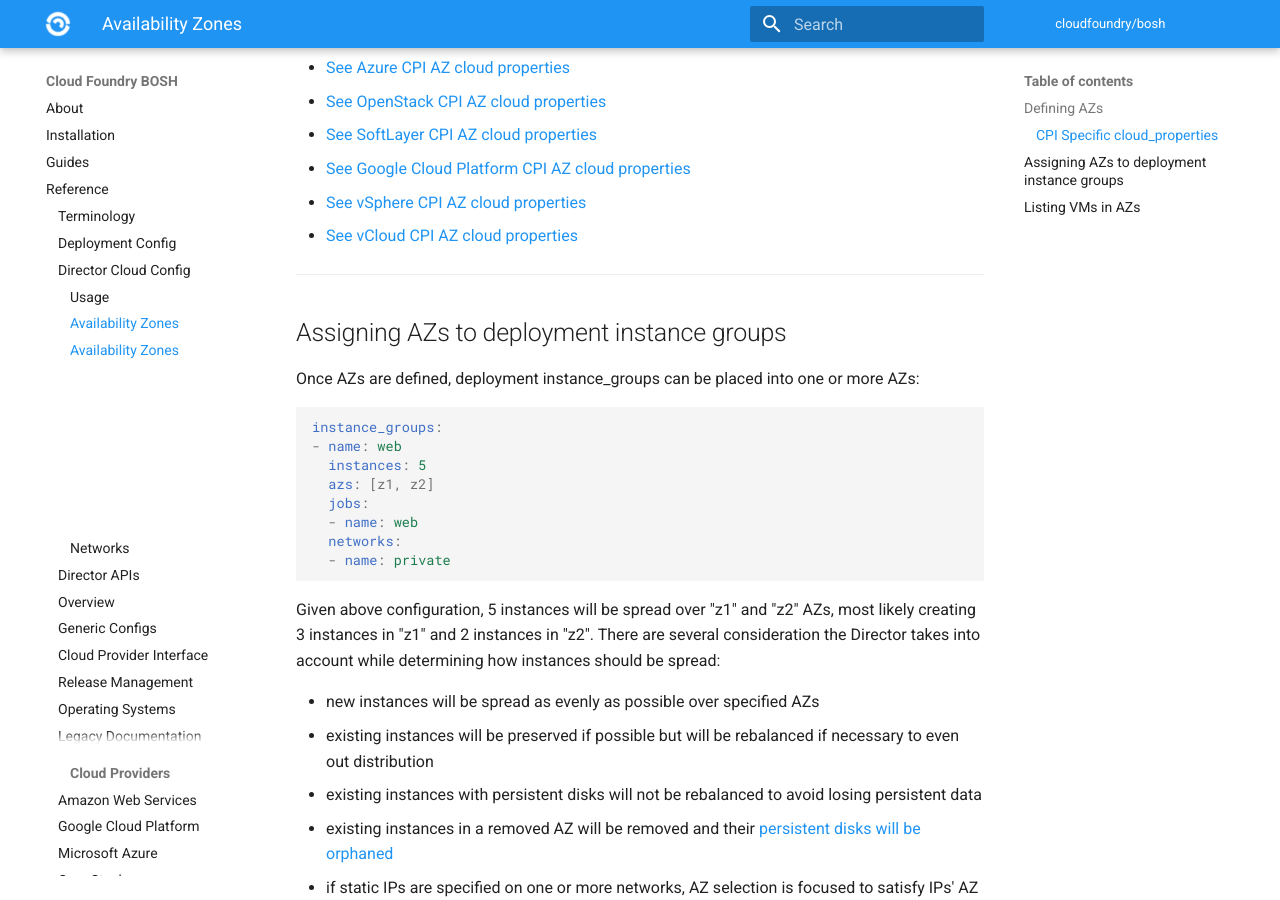
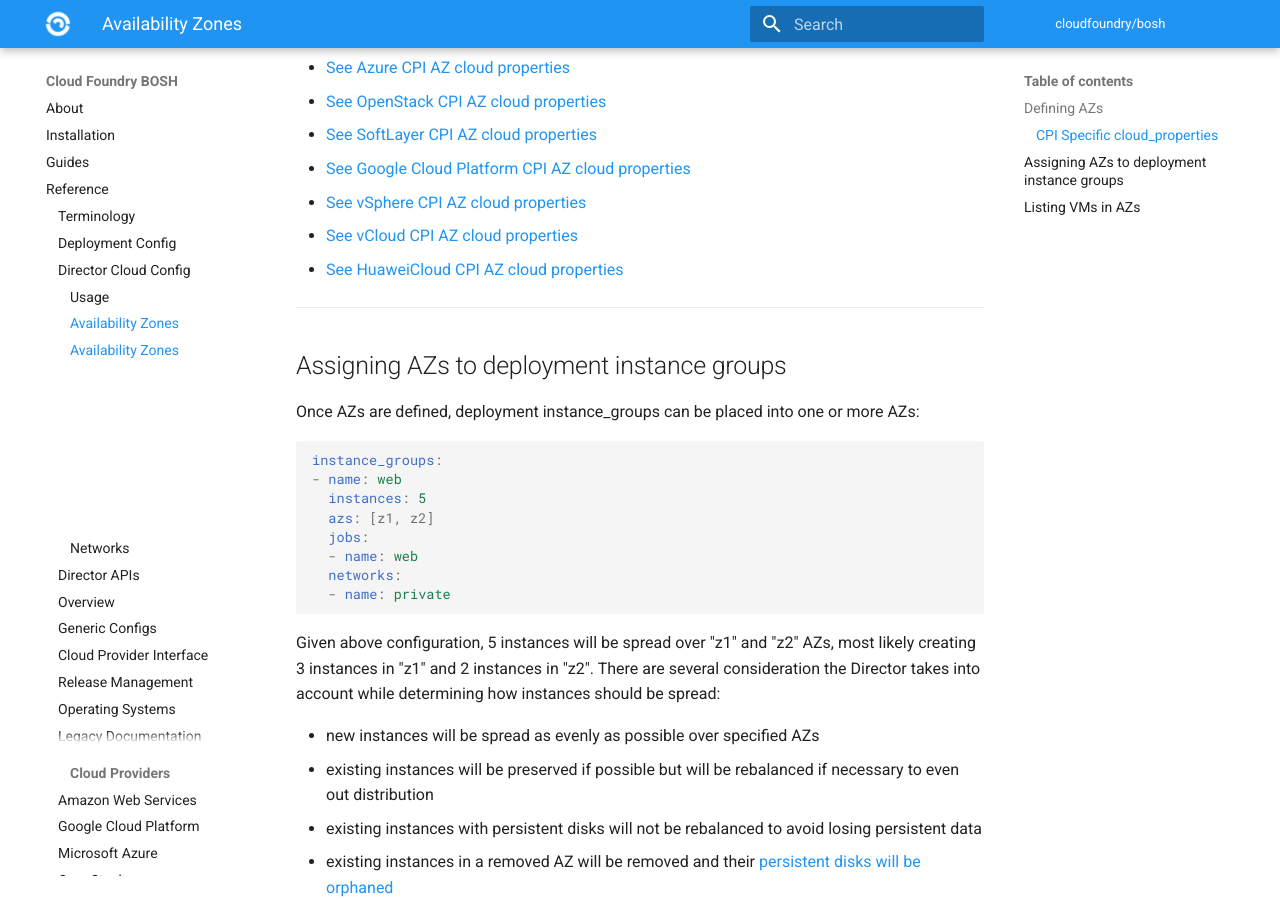
Before and after one commit to cloudfoundry/docs-bosh, an MkDocs documentation site: the page built from content/azs.md, in a window 1280 px wide and 900 px high, scrolled down 1289 px. Built offline with MkDocs 1.6.1 and Material for MkDocs 9.7.7, drawn with Linux system fonts in a browser that asks for light colours; old or Windows-style settings are respelled for this version of MkDocs.

Commit message:
Update azs.md

```diff
--- a/content/azs.md
+++ b/content/azs.md
@@ -42,6 +42,7 @@ AZs schema:
 - [See Google Cloud Platform CPI AZ cloud properties](google-cpi.md#azs)
 - [See vSphere CPI AZ cloud properties](vsphere-cpi.md#azs)
 - [See vCloud CPI AZ cloud properties](vcloud-cpi.md#azs)
+- [See HuaweiCloud CPI AZ cloud properties](huaweicloud-cpi.md#azs)
 
 ---
 ## Assigning AZs to deployment instance groups {: #assigning-azs }
```
